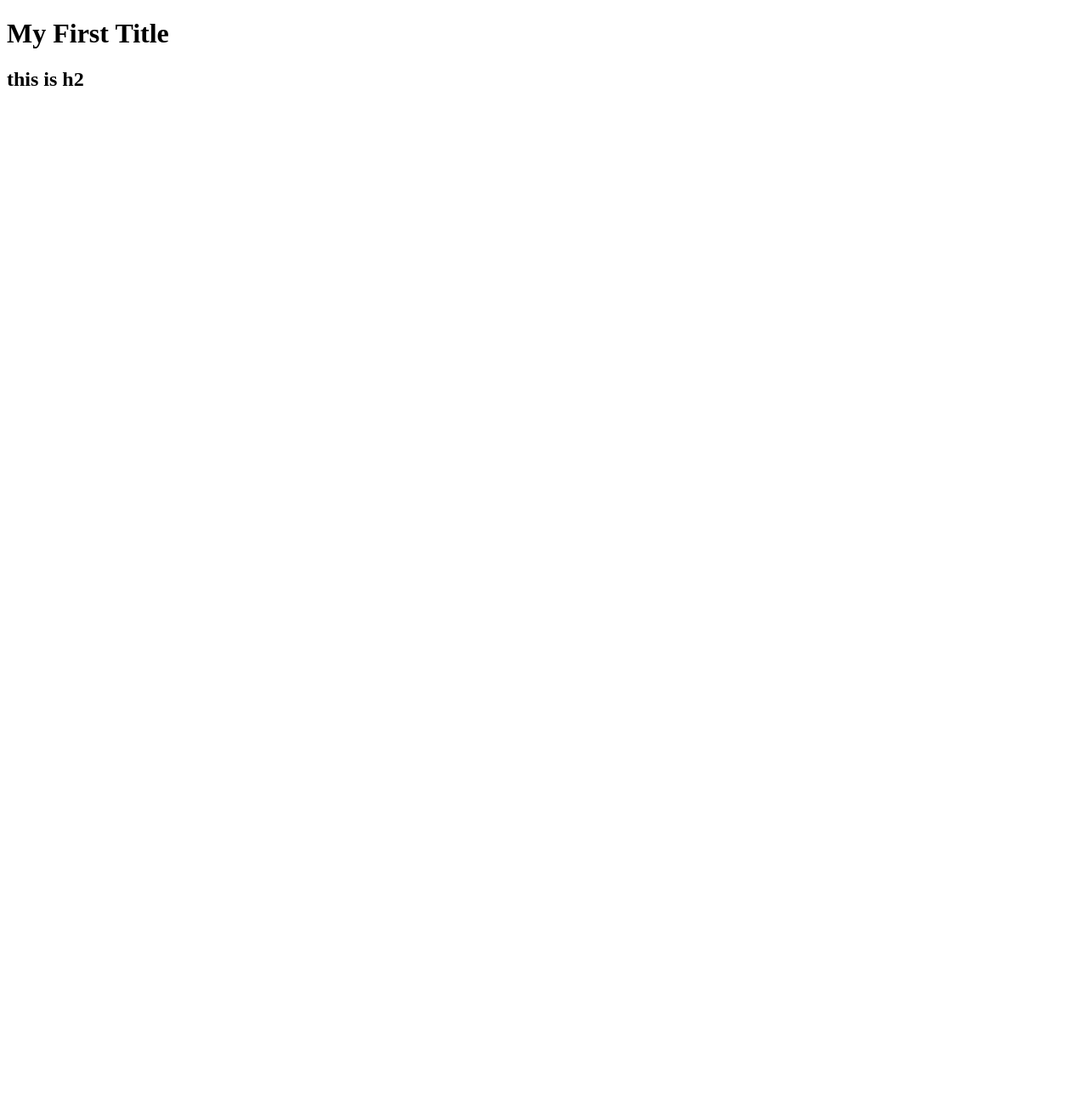
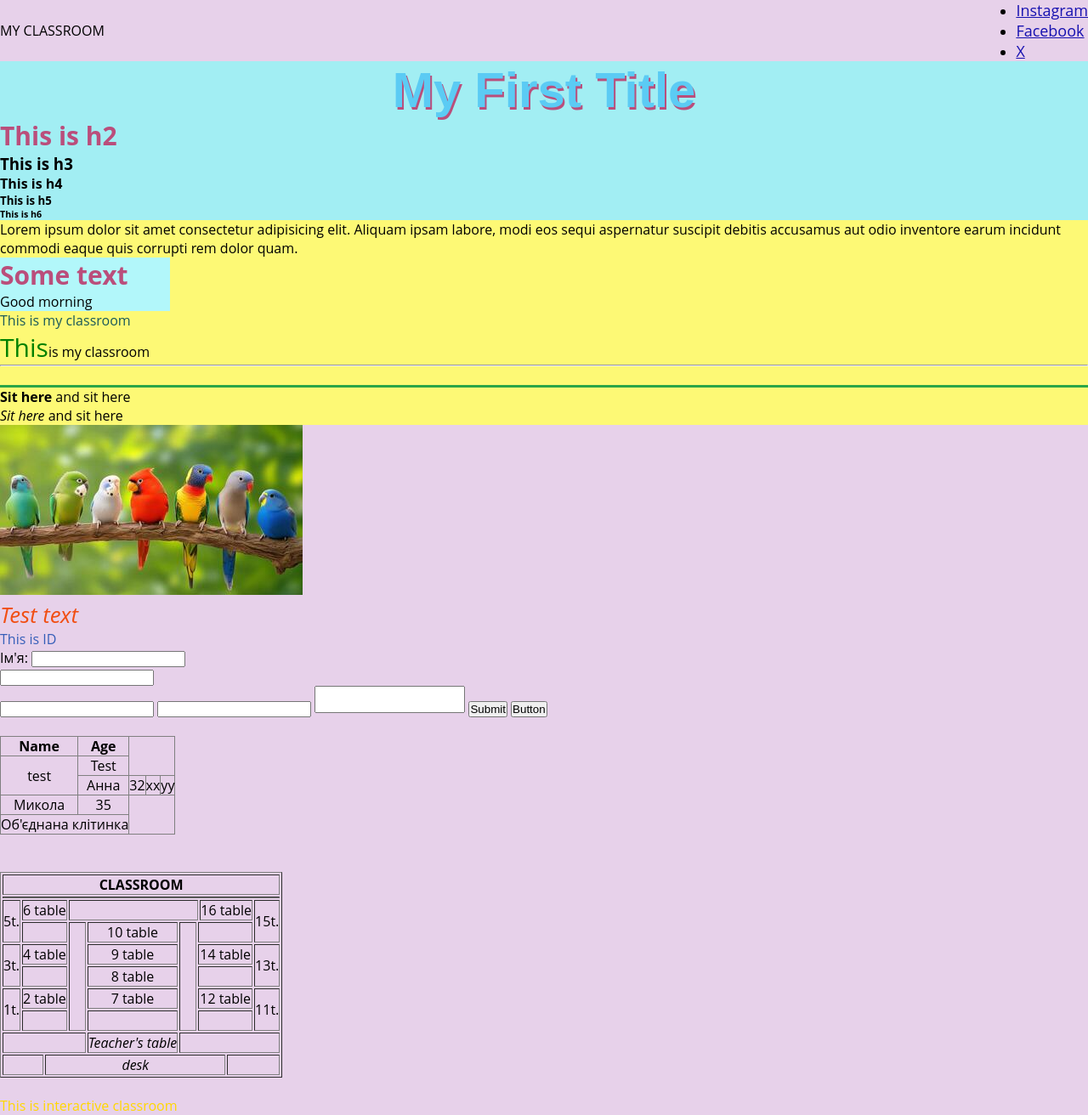
Before and after one commit to Anna-code-11/repo, a plain HTML site: page index.html in a window 1280 px wide. Shown: the whole page at 85% size. Before the commit the page ends 800 px from the top, so only its background shows below. Drawn offline with Linux system fonts and the light colour scheme; a web font is replaced by a local one.

Commit message:
homework tabel done

```diff
--- a/index.html
+++ b/index.html
@@ -3,10 +3,172 @@
 <head>
     <meta charset="UTF-8">
     <meta name="viewport" content="width=device-width, initial-scale=1.0">
+    <link rel="stylesheet" href="styles.css">
+    <link rel="preconnect" href="https://fonts.googleapis.com">
+    <link rel="preconnect" href="https://fonts.gstatic.com" crossorigin>
+    <link href="https://fonts.googleapis.com/css2?family=Forum&family=Lato:ital,wght@0,100;0,300;0,400;0,700;0,900;1,100;1,300;1,400;1,700;1,900&display=swap" rel="stylesheet">
     <title>Document</title>
 </head>
 <body>
+
+  <header>
+    <div class="logo">MY CLASSROOM</div>
+
+    <ul class="menu">
+        <li>
+            <a href="https://www.instagram.com/" target="_blank">Instagram</a>
+        </li>
+        <li>
+            <a href="https://www.facebook.com/" target="_blank">Facebook</a>
+        </li>
+        <li>
+            <a href="https://x.com/" target="_blank">X</a>
+        </li>
+    </ul>
+ </header>
+
+<section class="h_section">
     <h1>My First Title</h1>
-    <h2>this is h2</h2>
+    <h2>This is h2</h2>
+    <h3>This is h3</h3>
+    <h4>This is h4</h4>
+    <h5>This is h5</h5>
+    <h6>This is h6</h6>
+</section>
+
+<section class="p_section">
+    <p>Lorem ipsum dolor sit amet consectetur adipisicing elit. Aliquam ipsam labore, modi eos sequi aspernatur suscipit debitis accusamus aut odio inventore earum incidunt commodi eaque quis corrupti rem dolor quam.</p>
+
+
+    <div class="some_text">
+        <h2>Some text</h2>
+        <p>Good morning</p>
+    </div>
+
+    <span>This is my classroom</span>
+    <p><span class="color_green">This</span>is my classroom</p>
+    <hr>
+    <br>
+    <div class="Line"></div>
+
+    <p><strong>Sit here</strong> and sit here</p>
+    <p><em>Sit here</em> and sit here</p>
+</section>
+
+    <img src="img/many-colorful-birds.jpg" alt="">
+
+    <div class="test"><em>Test text</em></div>
+    <div id="testId">This is ID</div>
+
+    <form action="">
+        <div><label>Ім'я: <input type="text"></label></div>
+        <div><input type="text"></div>
+        <input type="email">
+        <input type="password">
+        <textarea name="" id=""></textarea>
+        <input type="submit">
+        <button>Button</button>
+    </form>
+
+    <br>
+
+<table border="1">
+   <tr>
+       <th>Name</th>
+       <th>Age</th>
+   </tr>
+   <tr>
+       <td rowspan="2">test</td>
+       <td>Test</td>
+   </tr>
+   <tr>
+       <td>Анна</td>
+       <td>32</td>
+       <td>xx</td>
+       <td>yy</td>
+   </tr>
+   <tr>
+       <td>Микола</td>
+       <td>35</td>
+   </tr>
+   <tr>
+       <td colspan="2">Об'єднана клітинка</td>
+   </tr>
+</table>
+
+<br>
+<br>
+
+    <table class="separate_bord" border="1">
+    <tr>
+        <th colspan="11">CLASSROOM</th>
+    </tr>
+
+    <tr>
+        <th colspan="11"></th>
+    </tr>
+
+
+    <tr>
+        <td rowspan="2">5t.</td>
+        <td colspan="2">6 table</td>
+        <td colspan="4"></td>
+        <td colspan="2">16 table</td>
+        <td rowspan="2">15t.</td>
+    </tr>
+
+    <tr>
+        <td colspan="2"></td>
+        <td style="width: 20px;" rowspan="5">&nbsp;</td>
+        <td>10 table</td>
+        <td style="width: 20px;" rowspan="5">&nbsp;</td>
+        <td colspan="3"></td>
+    </tr>
+
+    <tr>
+        <td rowspan="2">3t.</td>
+        <td colspan="2">4 table</td>
+        <td>9 table</td>
+        <td colspan="3">14 table</td>
+        <td rowspan="2">13t.</td>
+    </tr>
+
+    <tr>
+        <td colspan="2"></td>
+        <td>8 table</td>
+        <td colspan="3"></td>
+    </tr>
+
+    <tr>
+         <td rowspan="2">1t.</td>
+        <td colspan="2">2 table</td>
+        <td>7 table</td>
+        <td colspan="3">12 table</td>
+        <td rowspan="2">11t.</td>
+    </tr>
+
+    <tr>
+        <td colspan="2"></td>
+        <td>&nbsp;</td>
+        <td colspan="3"></td>
+    </tr>
+
+    <tr>
+        <td colspan="4"></td>
+        <td><em>Teacher's table</em></td>
+        <td colspan="5"></td>
+    </tr>
+
+    <tr>
+        <td colspan="2"></td>
+        <td colspan="6"><em>desk</em></td>
+        <td colspan="2"></td>
+    </tr>
+    </table>
+
+    <br>
+
+    <div class="div_class" id="div_id" style="color: gold;">This is interactive classroom</div>
+
 </body>
 </html>
--- /dev/null
+++ b/styles.css
@@ -0,0 +1,89 @@
+* {
+   margin: 0;
+   padding: 0;
+   box-sizing: border-box;
+}
+
+body {
+   background-color: rgb(231, 209, 234);
+   font-family: "Open Sans", sans-serif;
+}
+
+header {
+   display: flex;
+   justify-content: space-between;
+   align-items: center;
+}
+
+.menu li a {
+   color: rgb(22, 16, 176);
+   font-size: 18px;
+}
+
+h1 {
+   color: rgb(91, 203, 244);
+   text-shadow: 2px 3px #ba4e7b;
+   text-align: center;
+   font-family: Arial, Helvetica, sans-serif;
+   font-size: 58px;
+}
+
+.some_text {
+   width: 200px;
+   background-color: rgb(178, 247, 250);
+}
+
+span {
+   color: rgb(25, 89, 89);
+   /* padding: 5px; */
+   text-align: center;
+}
+
+.color_green {
+   color: green;
+   font-size: 30px;
+}
+
+.Line {
+   height: 3px;
+   background-color: rgb(42, 165, 71);
+}
+
+h2 {
+   font-size: 30px;
+   color: #ba4e7b;
+}
+
+.test {
+  color: rgb(241, 78, 19);
+  font-size: 26px;
+}
+
+#testId {
+  color: rgb(53, 94, 184);
+}
+
+textarea {
+   resize: none;
+}
+
+.h_section {
+   background-color: #a2eef3;
+}
+
+.p_section {
+   background-color: rgb(253, 249, 117);
+}
+
+table {
+   border-collapse: collapse;
+   text-align: center;
+}
+
+.collapse_bord {
+   border-collapse: collapse;
+}
+
+.separate_bord {
+   border-collapse: separate;
+}
```
Also changed, not shown: img/many-colorful-birds.jpg (added), 1 other file.
